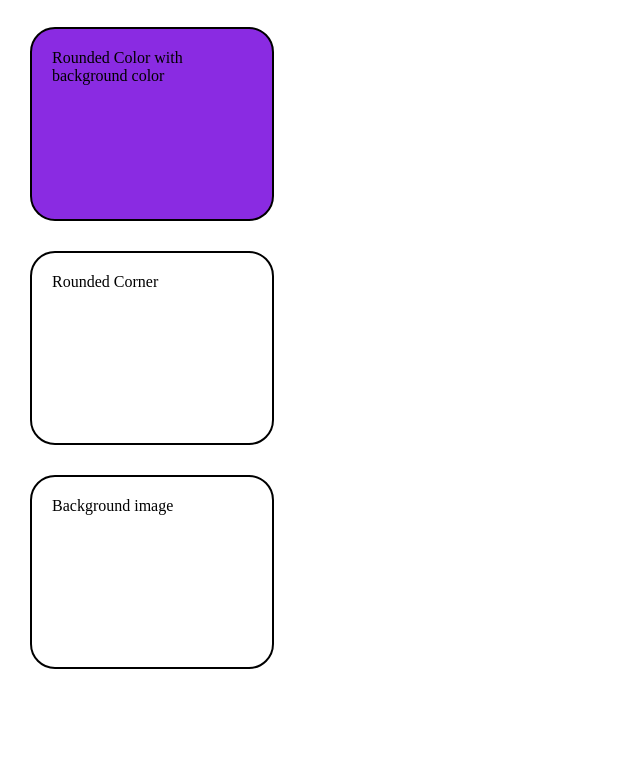
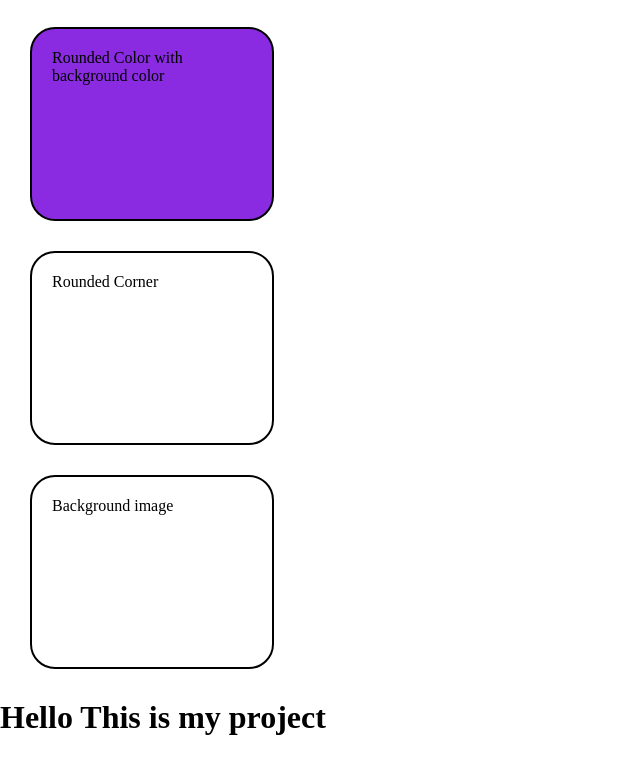
Before and after one commit to sanjuktasunar/sanzoogitlearning, a plain HTML site: page index.html in a window 1280 px wide. Shown: the part 40-800 px from the top of the page, without its empty margins (0-640 px from the left). Drawn offline with Linux system fonts and the light colour scheme.

Commit message:
my second changes in gitpro2

```diff
--- a/index.html
+++ b/index.html
@@ -14,5 +14,13 @@
 	<p class="rounded-corner">Rounded Corner</p>
 	<p class="rounded-corner rounded-bg-image"> Background image </p>
 	<!-- Rounded corner ends-->
+
+	<div>
+		<header>
+			<div>
+				<h1>Hello This is my project</h1>
+			</div>
+		</header>
+	</div>
 </body>
 </html>
```
